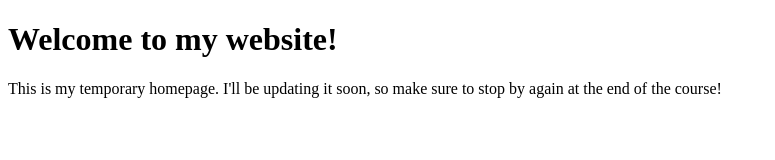
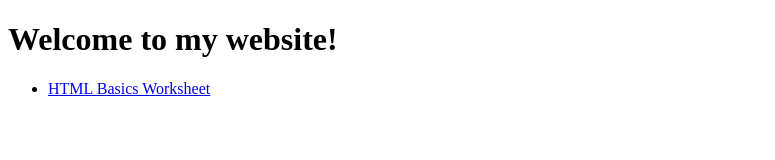
Before and after one commit to marisandb/WebDev100, a plain HTML site: page index.html in a window 1280 px wide. Shown: the whole page, without its empty margins (0-775 px from the left). Drawn offline with Linux system fonts and the light colour scheme.

Commit message:
Update index.html
Added link to HTML Page

```diff
--- a/index.html
+++ b/index.html
@@ -6,9 +6,6 @@
 	</head>
 	<body>
 		<h1>Welcome to my website!</h1>
-		<p>
-			This is my temporary homepage.
-			I'll be updating it soon, so make sure to stop by again at the end of the course!
-		</p>
+		<ul><li><a href="./web-programming/HTML/index.html">HTML Basics Worksheet</a></li></ul>
 	</body>
 </html>
```
